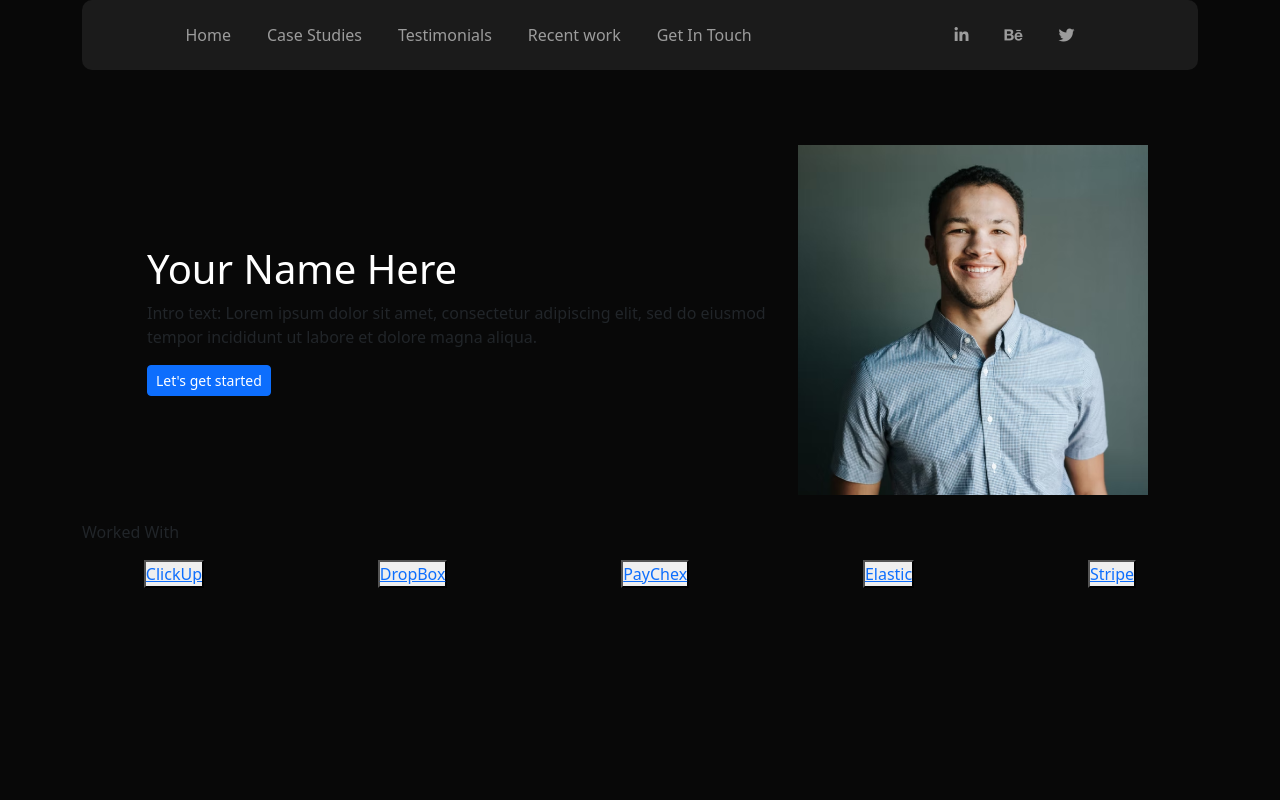
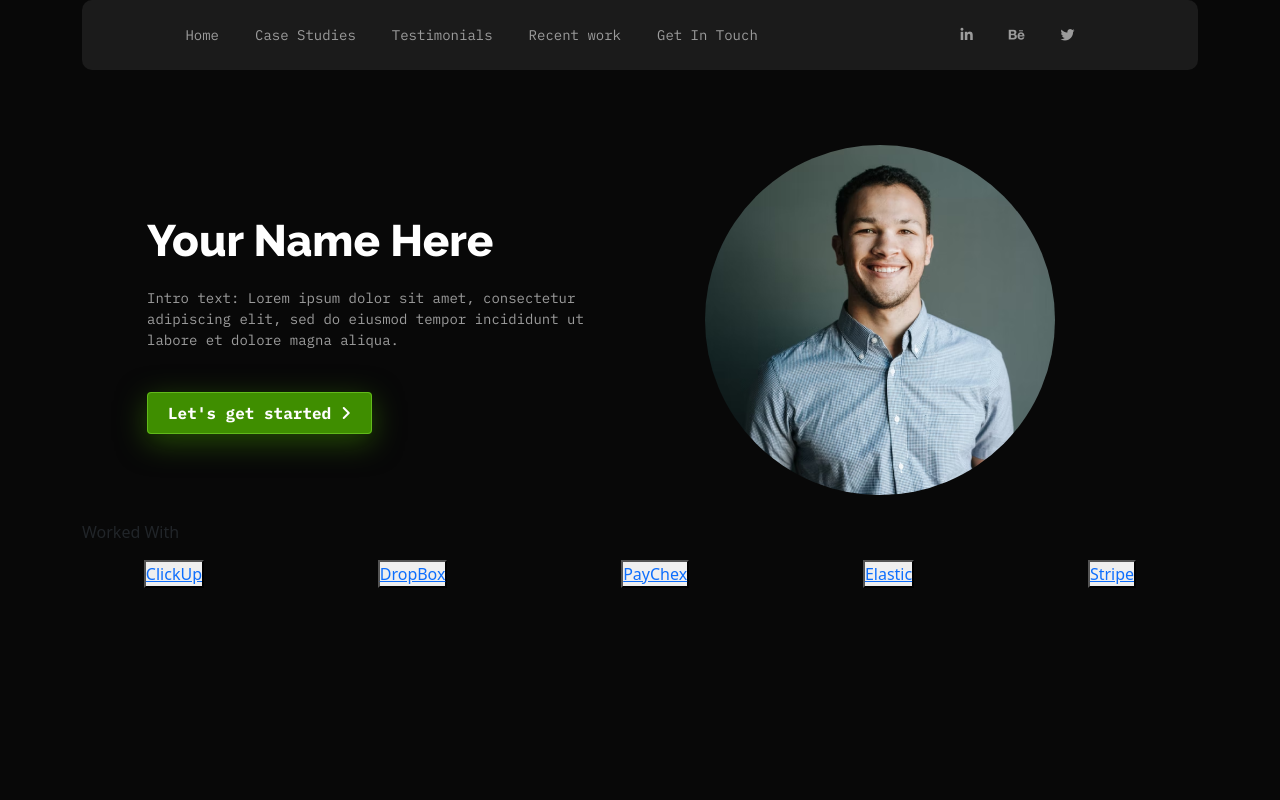
Before and after one commit to mizanur1326/figmaToHtml, a PHP site: page / in a window 1280 px wide. Run offline with PHP 8.4, Linux system fonts and the light colour scheme; some libraries are stand-ins or nearby versions.

Commit message:
fix hero section

```diff
--- a/personal_portfolio/index.html
+++ b/personal_portfolio/index.html
@@ -62,14 +62,17 @@
     <!-- Hero Section Start -->
     <div class="container">
       <div class="row">
+        <div class="heroMainParent">
+          <div class="col-md-6">
             <div class="heroMain">
-          <div class="col-md-7">
                 <h1>Your Name Here</h1>
                 <p>Intro text: Lorem ipsum dolor sit amet, consectetur adipiscing elit, sed do eiusmod tempor incididunt ut labore et dolore magna aliqua. </p>
-            <a class="btn btn-primary btn-sm " href="#" role="button">Let's get started</a>
+                <a class="heroBtn" href="#" role="button">Let's get started <i class="fa-solid fa-angle-right"></i></a>
               </div>
-          <div class="col-md-5">
-            <img src="img/hero_main_img.png" alt="" srcset="">
+
+            </div>
+              <div class="col-md-6">
+                <img src="img/hero_main_img.png" alt="hero_main" srcset="" class="heroMainImg">
               </div>
         </div>
       </div>
@@ -80,6 +83,8 @@
       <div class="row">
           <p>Worked With</p>
       </div>
+    </div>
+    <div class="container">
       <div class="row">
         <div class="brands">
           <div class=""><button><a href="#">ClickUp</a></button></div>
--- a/personal_portfolio/style.css
+++ b/personal_portfolio/style.css
@@ -2,6 +2,23 @@
     /* font-family: 'IBM Plex Mono', monospace; */
     /* font-family: 'Raleway', sans-serif; */
 
+    /* IBM Plex Mono
+        NORMAL
+            font-family: 'IBM Plex Mono', monospace;
+
+
+            font-size: 14px;
+            font-weight: 400;
+    */
+
+    /*
+        Raleway
+            font-family: 'Raleway', sans-serif;
+
+
+            font-weight: 800;
+            font-size: 44px;
+    */
 *{
     margin: 0px;
     padding: 0px;
@@ -15,6 +32,9 @@
     background-color: #1B1B1B;
     height: 70px;
     border-radius: 10px;
+    font-family: 'IBM Plex Mono', monospace;
+    font-size: 14px;
+    font-weight: 400;
 }
 .navbar-text, .navbar-brand, .nav-link{
     color: #9C9C9C !important;
@@ -22,16 +42,46 @@
 .nav-link{
     margin-right: 20px;
 }
-.heroMain{
+.heroMainParent{
     height: 300px;
     margin-top: 100px !important;
     margin-bottom: 50px;
     margin-left: 65px;
+    align-items: center;
     display: flex;
-    align-items: center;
 }
 .heroMain h1{
     color: #fff;
+    font-family: 'Raleway', sans-serif;
+    font-weight: 800;
+    font-size: 44px;
+    margin-bottom: 20px;
+}
+.heroMain p{
+    width: 492px !important;
+    font-family: 'IBM Plex Mono', monospace;
+    font-size: 14px;
+    font-weight: 400;
+    color: #9C9C9C;
+    margin-bottom: 50px !important;
+}
+.heroMain .heroBtn{
+    border-radius: 4px;
+    border: 1px solid #62BA1B;
+    background: #3F8E00;
+    box-shadow: 0px 8px 30px 0px rgba(63, 142, 0, 0.50);
+    padding: 10px 20px;
+    align-items: center;
+    color: #FFF;
+    font-family: IBM Plex Mono;
+    font-size: 16px;
+    font-style: normal;
+    font-weight: 700;
+    line-height: normal;
+    text-decoration: none;
+}
+.heroMainImg{
+    border-radius: 350px;
 }
 .brands{
     display: flex;
```
Lines whose indentation alone changed are shown as unchanged.
